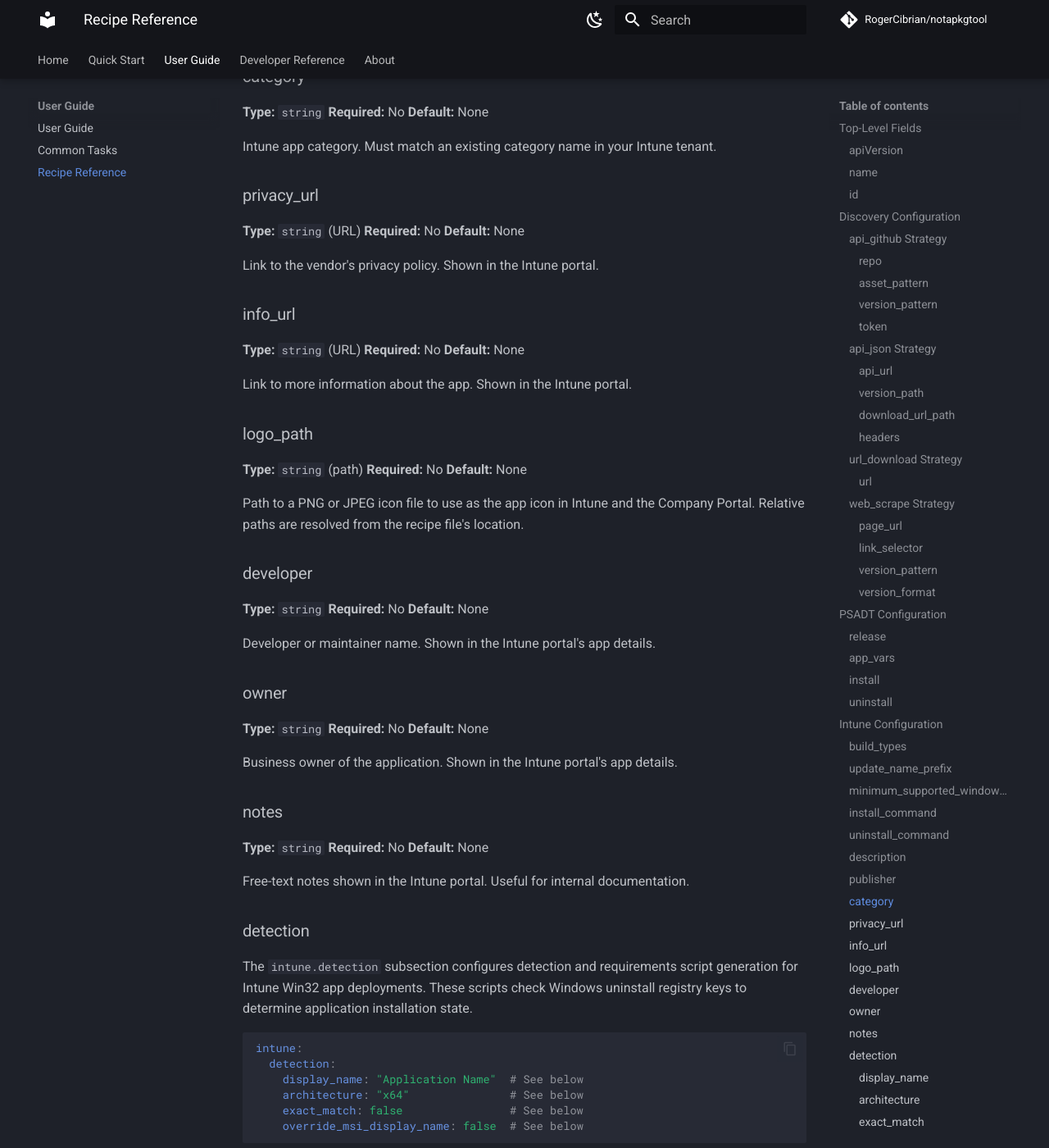
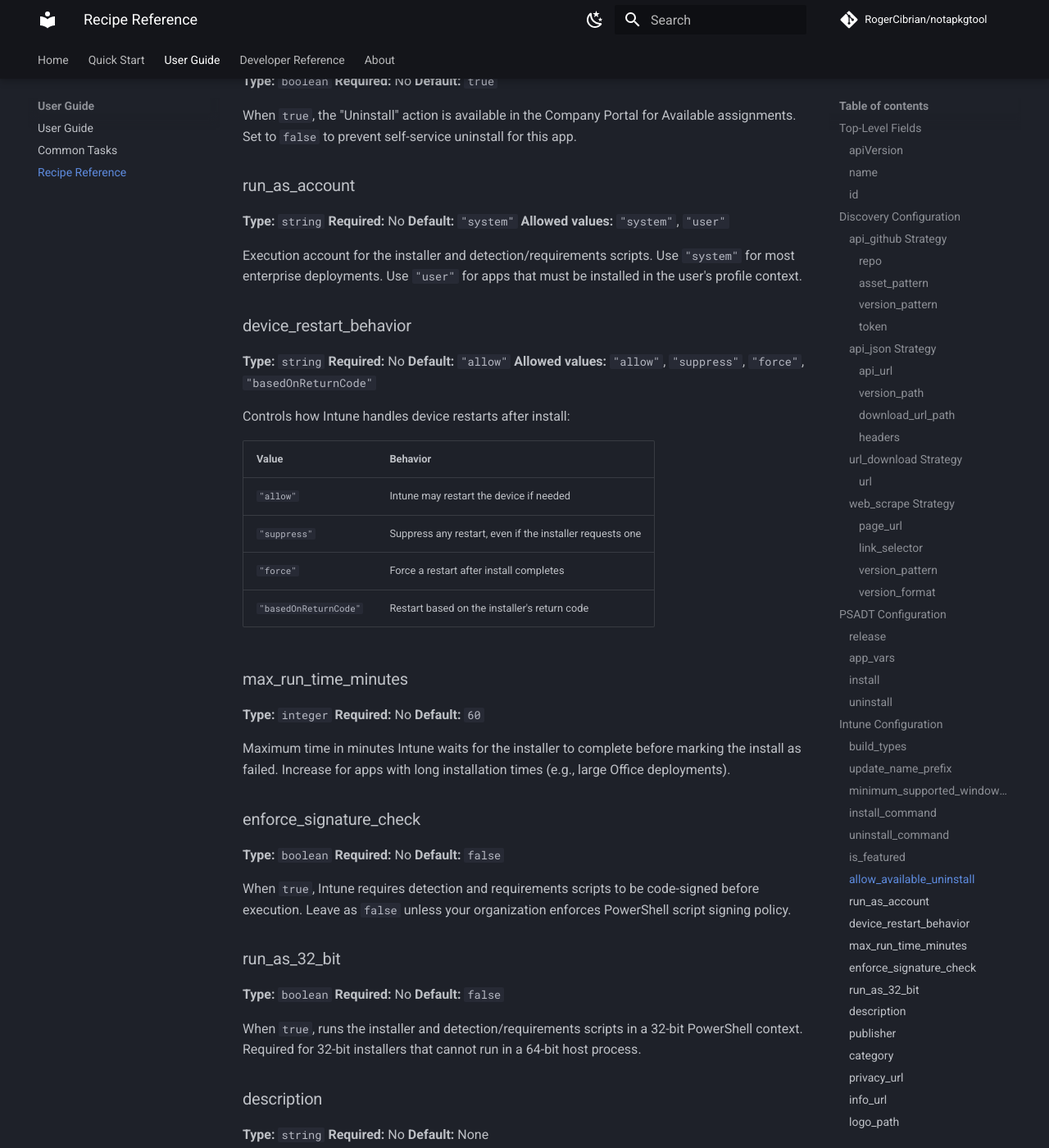
Before and after one commit to RogerCibrian/notapkgtool, an MkDocs documentation site: the page built from docs/recipe-reference.md, in a window 1280 px wide and 1400 px high, scrolled down 10174 px. Shown: the whole window at 82% size. Built offline with MkDocs 1.6.1 and Material for MkDocs 9.7.7, drawn with Linux system fonts in a browser that asks for light colours; comment, search, counter and statistics services are not loaded; some of the changed text lies outside the part shown.

Commit message:
feat: expose configurable Intune upload settings per recipe
Add seven new intune: fields to control Graph API upload behavior:
is_featured, allow_available_uninstall, run_as_account,
device_restart_behavior, max_run_time_minutes, enforce_signature_check,
and run_as_32_bit. All fields are validated, defaulted in DEFAULT_CONFIG,
and configurable at org, vendor, or recipe level. Roadmap and CLAUDE.md
updated to reflect uniform entry format.

```diff
--- a/docs/recipe-reference.md
+++ b/docs/recipe-reference.md
@@ -399,6 +399,13 @@ intune:
   minimum_supported_windows_release: "Windows10_21H2" # Optional: minimum Windows release
   install_command: "Invoke-AppDeployToolkit.exe ..."  # Optional: override install command
   uninstall_command: "Invoke-AppDeployToolkit.exe ..." # Optional: override uninstall command
+  is_featured: false                                 # Optional: feature app in Company Portal
+  allow_available_uninstall: true                    # Optional: show Uninstall in Company Portal
+  run_as_account: "system"                           # Optional: system or user
+  device_restart_behavior: "allow"                   # Optional: allow, suppress, force, basedOnReturnCode
+  max_run_time_minutes: 60                           # Optional: max installer runtime
+  enforce_signature_check: false                     # Optional: require script signing
+  run_as_32_bit: false                               # Optional: run in 32-bit context
   description: "App description for Intune portal"  # Optional: app description
   publisher: "Vendor Name"                           # Optional: publisher name override
   category: "Productivity"                           # Optional: Intune app category
@@ -480,6 +487,82 @@ PSADT deployment parameters.
 **Default:** `"Invoke-AppDeployToolkit.exe -DeploymentType Uninstall -DeployMode Silent"`
 
 Command line used by Intune to uninstall the app.
+
+### is_featured
+
+**Type:** `boolean`
+**Required:** No
+**Default:** `false`
+
+When `true`, the app is marked as featured in the Company Portal, giving it
+prominent placement on the home screen.
+
+### allow_available_uninstall
+
+**Type:** `boolean`
+**Required:** No
+**Default:** `true`
+
+When `true`, the "Uninstall" action is available in the Company Portal for Available
+assignments.
+Set to `false` to prevent self-service uninstall for this app.
+
+### run_as_account
+
+**Type:** `string`
+**Required:** No
+**Default:** `"system"`
+**Allowed values:** `"system"`, `"user"`
+
+Execution account for the installer and detection/requirements scripts.
+Use `"system"` for most enterprise deployments.
+Use `"user"` for apps that must be installed in the user's profile context.
+
+### device_restart_behavior
+
+**Type:** `string`
+**Required:** No
+**Default:** `"allow"`
+**Allowed values:** `"allow"`, `"suppress"`, `"force"`, `"basedOnReturnCode"`
+
+Controls how Intune handles device restarts after install:
+
+| Value | Behavior |
+|-------|----------|
+| `"allow"` | Intune may restart the device if needed |
+| `"suppress"` | Suppress any restart, even if the installer requests one |
+| `"force"` | Force a restart after install completes |
+| `"basedOnReturnCode"` | Restart based on the installer's return code |
+
+### max_run_time_minutes
+
+**Type:** `integer`
+**Required:** No
+**Default:** `60`
+
+Maximum time in minutes Intune waits for the installer to complete before
+marking the install as failed.
+Increase for apps with long installation times (e.g., large Office deployments).
+
+### enforce_signature_check
+
+**Type:** `boolean`
+**Required:** No
+**Default:** `false`
+
+When `true`, Intune requires detection and requirements scripts to be
+code-signed before execution.
+Leave as `false` unless your organization enforces PowerShell script signing policy.
+
+### run_as_32_bit
+
+**Type:** `boolean`
+**Required:** No
+**Default:** `false`
+
+When `true`, runs the installer and detection/requirements scripts in a
+32-bit PowerShell context.
+Required for 32-bit installers that cannot run in a 64-bit host process.
 
 ### description
 
```
Also changed, not shown: .claude/CLAUDE.md (+32 -7 lines), docs/changelog.md (+5 -0 lines), docs/roadmap.md (+115 -110 lines), 3 other files.
